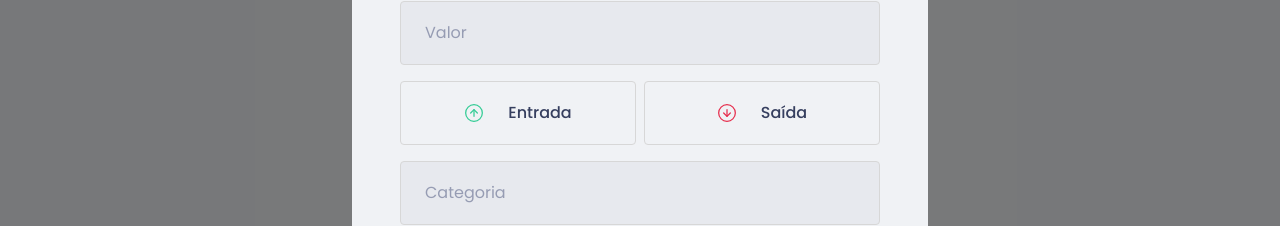
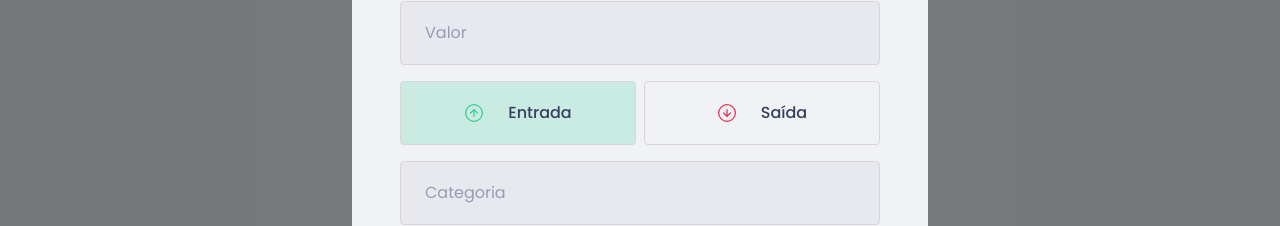
Before and after one commit to CauanLagrotta/cashly, a React (Create React App) app: page / in a window 1280 px wide. Both pictures are taken after a click on the button "Nova transação". Shown: the part 317-543 px from the top of the page. Built offline with nearby package versions, Linux system fonts and the light colour scheme; what miragejs would draw is missing.

Commit message:
(FEAT) terminando a estilização do modal

```diff
--- a/package.json
+++ b/package.json
@@ -5,6 +5,7 @@
   "dependencies": {
     "axios": "^1.8.2",
     "miragejs": "^0.1.48",
+    "polished": "^4.3.1",
     "react": "^19.0.0",
     "react-dom": "^19.0.0",
     "react-modal": "^3.16.3",
--- a/src/components/NewTransactionModal/index.tsx
+++ b/src/components/NewTransactionModal/index.tsx
@@ -1,8 +1,9 @@
 import Modal from "react-modal";
-import { Container, TransactionTypeContainer } from "./styles";
+import { Container, TransactionTypeContainer, RadioBox } from "./styles";
 import closeImg from "../../assets/close.svg";
 import incomeImg from "../../assets/income.svg";
 import outcomeImg from "../../assets/outcome.svg";
+import { useState } from "react";
 
 interface NewTransactionModalProps {
   isOpen: boolean;
@@ -13,6 +14,8 @@
   isOpen,
   onRequestClose,
 }: NewTransactionModalProps) {
+  const [type, setType] = useState("deposit");
+
   return (
     <Modal
       isOpen={isOpen}
@@ -35,15 +38,27 @@
         <input placeholder="Valor" type="number" />
 
         <TransactionTypeContainer>
-          <button type="button" className="income">
+          <RadioBox
+            type="button"
+            className="income"
+            onClick={() => setType("deposit")}
+            isActive={type === "deposit"}
+            activeColor="green"
+          >
             <img src={incomeImg} alt="Entrada" />
             <span>Entrada</span>
-          </button>
+          </RadioBox>
 
-          <button type="button" className="outcome">
+          <RadioBox
+            type="button"
+            className="outcome"
+            onClick={() => setType("withdraw")}
+            isActive={type === "withdraw"}
+            activeColor="red"
+          >
             <img src={outcomeImg} alt="Saída" />
             <span>Saída</span>
-          </button>
+          </RadioBox>
         </TransactionTypeContainer>
 
         <input placeholder="Categoria" type="text" />
--- a/src/components/NewTransactionModal/styles.ts
+++ b/src/components/NewTransactionModal/styles.ts
@@ -1,4 +1,5 @@
 import styled from "styled-components";
+import { transparentize } from "polished";
 
 export const Container = styled.form`
   h2 {
@@ -50,12 +51,24 @@
   display: grid;
   grid-template-columns: 1fr 1fr;
   gap: 0.5rem;
+`;
 
-  button {
+interface RadioBoxProps {
+  isActive: boolean;
+  activeColor: "green" | "red";
+}
+
+const colors = {
+  green: "#33CC95",
+  red: "#E52E4D",
+};
+
+export const RadioBox = styled.button<RadioBoxProps>`
   height: 4rem;
   border: 1px solid #d7d7d7;
   border-radius: 0.25rem;
-    background: transparent;
+  background: ${(props) =>
+    props.isActive ? transparentize(0.8, colors[props.activeColor]) : "transparent"};
   display: flex;
   align-items: center;
   justify-content: center;
@@ -72,21 +85,12 @@
     font-size: 1rem;
     color: var(--text-title);
   }
+
+  &.income:hover {
+    border-color: var(--green);
   }
 
-  .income {
-    transition: border-color 0.2s ease-in-out;
-
-    &:hover {
-      border-color: var(--green);
-    }
-  }
-
-  .outcome {
-    transition: border-color 0.2s ease-in-out;
-
-    &:hover {
+  &.outcome:hover {
     border-color: var(--red);
   }
-  }
 `;
```
Also changed, not shown: 1 other file (tests, documents, lock files or other folders). Lines whose indentation alone changed are shown as unchanged.
